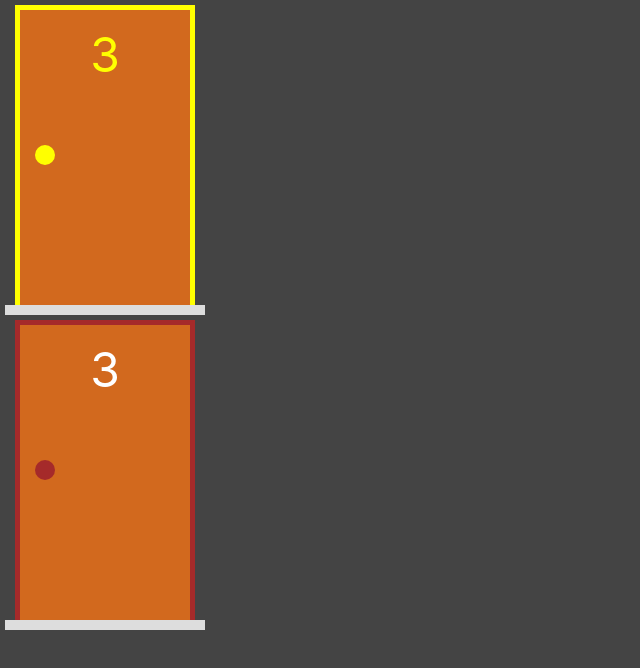
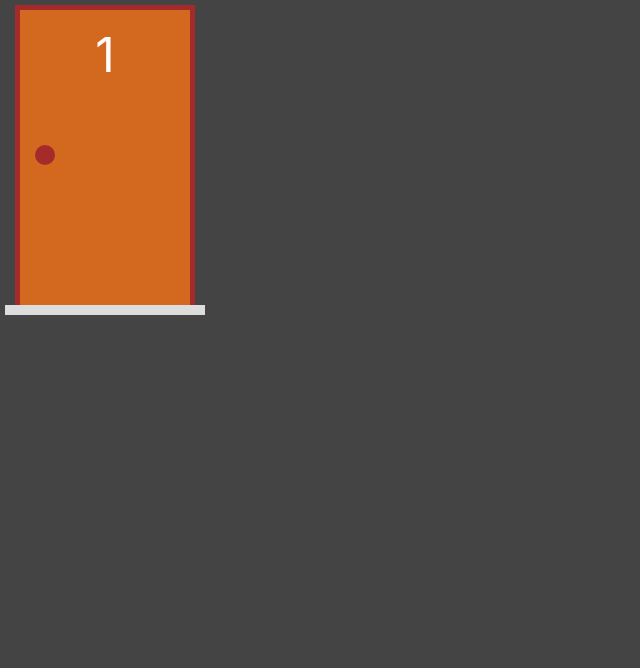
Before and after one commit to matheus-hoq/monty-hall-problem, a Next.js app: page / in a window 1280 px wide. Shown: the top 668 px of the page, without its empty margins (0-640 px from the left). Built offline with nearby package versions, Linux system fonts and the light colour scheme.

Commit message:
typescript integration

```diff
--- a/components/Door.jsx
+++ b/components/Door.tsx
@@ -1,13 +1,19 @@
 import styles from "../styles/Door.module.css"
+import DoorModel from "../model/door"
 
-export default function Porta (props) {
-    const selected = props.selected ? styles.selected : ''
+interface DoorProps {
+    door: DoorModel
+}
+
+export default function Porta (props: DoorProps) {
+    const { door } = props
+    const selected = door.selected ? styles.selected : ''
 
     return (
         <div className={styles.area}>
             <div className={`${styles.frame} ${selected}`}>
                 <div className={styles.door}>
-                    <div className={styles.number}>3</div>
+                    <div className={styles.number}>{door.number}</div>
                     <div className={styles.knob}></div>
                 </div>
             </div>
--- a/model/door.js
+++ b/model/door.ts
@@ -1,10 +1,8 @@
-import Porta from "../components/Door"
-
-export default class Door {
-    #number
-    #haveGift
-    #selected
-    #open
+export default class DoorModel {
+    #number: number
+    #haveGift: boolean
+    #selected:boolean
+    #open: boolean
 
     constructor (number, haveGift = false, selected = false, open = false) {
         this.#number = number
@@ -14,33 +12,33 @@ export default class Door {
     }
 
     get number() {
-        return this.number
+        return this.#number
     }
 
     get haveGift() {
-        return this.haveGift
+        return this.#haveGift
     }
 
     get selected() {
-        return this.selected
+        return this.#selected
     }
 
     get open() {
-        return this.open
+        return this.#open
     }
 
     unselected() {
         const selected = false
-        return new Door(this.number, this.haveGift, selected, this.open)
+        return new DoorModel(this.number, this.haveGift, selected, this.open)
     }
 
     toggleSelection() {
         const selected = !this.selected
-        return new Door(this.number, this.haveGift, selected, this.open)
+        return new DoorModel(this.number, this.haveGift, selected, this.open)
     }
 
     opened() {
         const open = true
-        return new Door(this.number, this.haveGift, this.selected, open)
+        return new DoorModel(this.number, this.haveGift, this.selected, open)
     }
 }
--- a/package.json
+++ b/package.json
@@ -14,7 +14,10 @@
     "react-dom": "18.2.0"
   },
   "devDependencies": {
+    "@types/node": "^18.6.4",
+    "@types/react": "^18.0.17",
     "eslint": "8.21.0",
-    "eslint-config-next": "12.2.4"
+    "eslint-config-next": "12.2.4",
+    "typescript": "^4.7.4"
   }
 }
--- a/pages/index.jsx
+++ b/pages/index.jsx
@@ -1,11 +1,14 @@
+import { useState } from "react"
 import Gift from "../components/Gift"
 import Door from "../components/Door"
+import DoorModel from "../model/door"
 
 export default function Home() {
+  const [doorOne, setDoorOne] = useState(new DoorModel(1))
+
   return (
-    <div>
-      <Door selected/>
-      <Door />
+    <div style={{display: "flex"}}>
+      <Door door={doorOne} />
     </div>
   )
 }
```
Also changed, not shown: tsconfig.json (added, +29 -0 lines), 1 other file (tests, documents, lock files or other folders).
